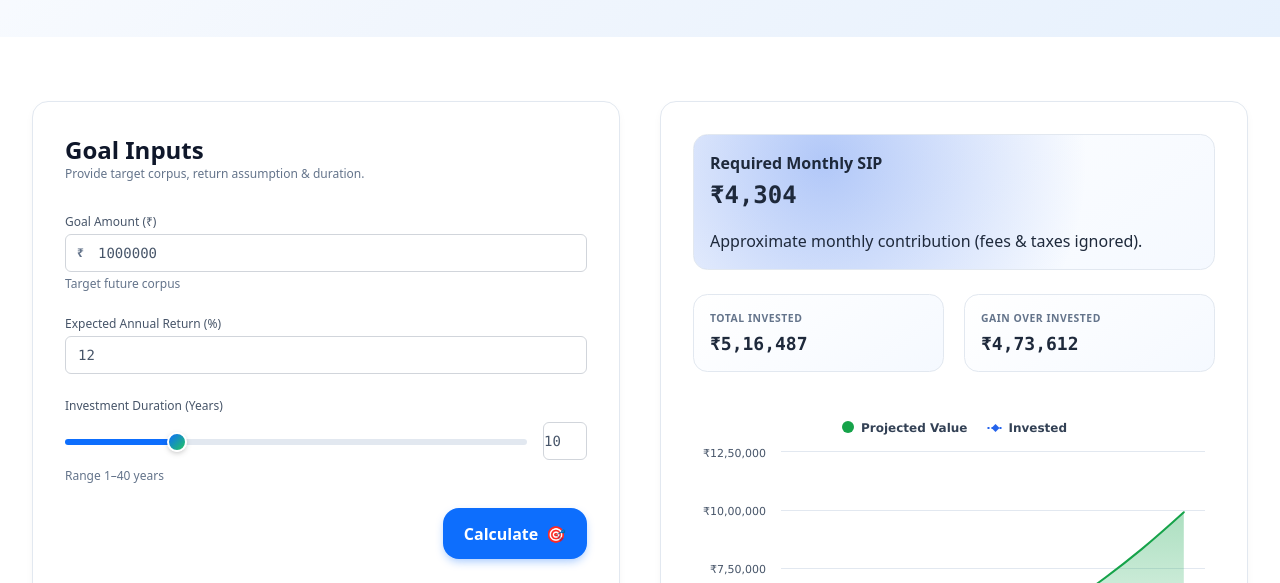
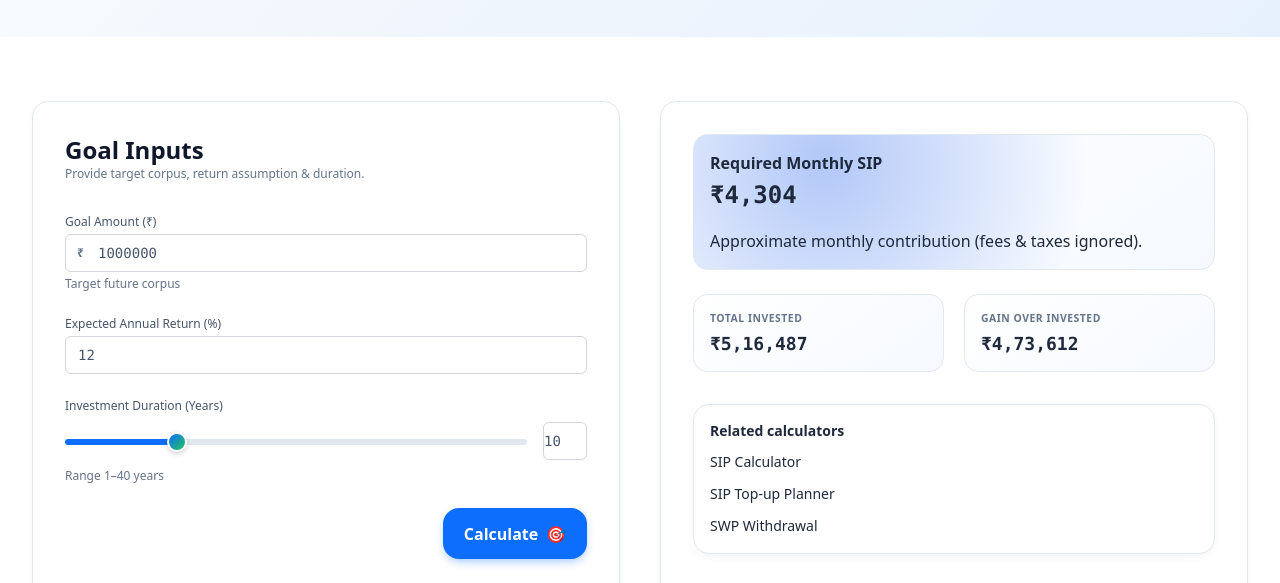
Before and after one commit to amistry3/herozero, a website: page pages/calculators/sip-goal.html in a window 1280 px wide. Shown: the part 187-770 px from the top of the page. Drawn offline with nearby package versions, Linux system fonts and the light colour scheme.

Commit message:
Add related calculators functionality to multiple calculator pages

```diff
--- /dev/null
+++ b/assets/js/related-calculators.js
@@ -0,0 +1,101 @@
+// Inject Related Calculators block based on current calculator path
+(function(){
+  const map = {
+    '/pages/calculators/sip-calculator.html': [
+      ['SIP Goal','/pages/calculators/sip-goal.html'],
+      ['SIP Top-up Planner','/pages/calculators/sip-topup-planner.html'],
+      ['SWP Withdrawal','/pages/calculators/swp-withdrawal.html']
+    ],
+    '/pages/calculators/sip-goal.html': [
+      ['SIP Calculator','/pages/calculators/sip-calculator.html'],
+      ['SIP Top-up Planner','/pages/calculators/sip-topup-planner.html'],
+      ['SWP Withdrawal','/pages/calculators/swp-withdrawal.html']
+    ],
+    '/pages/calculators/sip-topup-planner.html': [
+      ['SIP Calculator','/pages/calculators/sip-calculator.html'],
+      ['SIP Goal','/pages/calculators/sip-goal.html'],
+      ['SWP Withdrawal','/pages/calculators/swp-withdrawal.html']
+    ],
+    '/pages/calculators/swp-withdrawal.html': [
+      ['SIP Calculator','/pages/calculators/sip-calculator.html'],
+      ['SIP Goal','/pages/calculators/sip-goal.html'],
+      ['SIP Top-up Planner','/pages/calculators/sip-topup-planner.html']
+    ],
+    '/pages/calculators/capital-gains-estimator.html': [
+      ['Indexation basics','/pages/calculators/capital-gains-estimator.html#indexation'],
+      ['Long vs Short term gains','/pages/calculators/capital-gains-estimator.html#ltst'],
+      ['Tax rules FY 2025-26','/pages/blog.html']
+    ],
+    '/pages/calculators/car-affordability.html': [
+      ['Car Affordability guide','/pages/guides/guides.html'],
+      ['EMI Prepayment','/pages/calculators/emi-prepayment-calculator.html']
+    ],
+    '/pages/calculators/mobile-affordability.html': [
+      ['Car Affordability','/pages/calculators/car-affordability.html']
+    ],
+    '/pages/calculators/emi-prepayment-calculator.html': [
+      ['EMI Prepayment','/pages/calculators/emi-prepayment-calculator.html'],
+      ['FD Calculator','/pages/calculators/fd-calculator.html']
+    ],
+    '/pages/calculators/fd-calculator.html': [
+      ['EMI Prepayment','/pages/calculators/emi-prepayment-calculator.html'],
+      ['PPF Calculator','/pages/calculators/ppf-calculator.html']
+    ],
+    '/pages/calculators/income-tax-calculator.html': [
+      ['Capital Gains Estimator','/pages/calculators/capital-gains-estimator.html'],
+      ['HRA Calculator','/pages/calculators/hra-calculator.html']
+    ],
+    '/pages/calculators/ppf-calculator.html': [
+      ['FD Calculator','/pages/calculators/fd-calculator.html'],
+      ['EPF Interest','/pages/calculators/epf-interest-calculator.html']
+    ],
+    '/pages/calculators/rd-calculator.html': [
+      ['FD Calculator','/pages/calculators/fd-calculator.html'],
+      ['PPF Calculator','/pages/calculators/ppf-calculator.html']
+    ],
+    '/pages/calculators/nps-calculator.html': [
+      ['EPF Interest','/pages/calculators/epf-interest-calculator.html'],
+      ['PPF Calculator','/pages/calculators/ppf-calculator.html']
+    ],
+    '/pages/calculators/epf-interest-calculator.html': [
+      ['NPS Calculator','/pages/calculators/nps-calculator.html'],
+      ['PPF Calculator','/pages/calculators/ppf-calculator.html']
+    ],
+    '/pages/calculators/hra-calculator.html': [
+      ['Income Tax Calculator','/pages/calculators/income-tax-calculator.html'],
+      ['Gratuity Calculator','/pages/calculators/gratuity-calculator.html']
+    ],
+    '/pages/calculators/gratuity-calculator.html': [
+      ['HRA Calculator','/pages/calculators/hra-calculator.html'],
+      ['EPF Interest','/pages/calculators/epf-interest-calculator.html']
+    ]
+  };
+
+  const path = window.location.pathname.replace(/\/index.html$/, '');
+  // try exact match or endsWith
+  function findLinks(p){
+    if(map[p]) return map[p];
+    for(const k in map){ if(p.endsWith(k)) return map[k]; }
+    return null;
+  }
+  const links = findLinks(path) || [];
+  if(links.length===0) return; // nothing to inject
+
+  // build node
+  const wrap = document.createElement('aside');
+  wrap.className = 'card-tw p-4 mt-6';
+  const title = document.createElement('div'); title.className='font-semibold mb-2 text-sm text-slate-700 dark:text-slate-200'; title.textContent='Related calculators'; wrap.appendChild(title);
+  const ul = document.createElement('ul'); ul.className='grid gap-2';
+  links.forEach(([t,u])=>{
+    const li = document.createElement('li'); const a = document.createElement('a'); a.href = u; a.className='text-sm text-slate-700 dark:text-slate-200 hover:underline'; a.textContent = t; li.appendChild(a); ul.appendChild(li);
+  });
+  wrap.appendChild(ul);
+
+  // find insertion point: notes div, or results column, or main
+  const notes = document.getElementById('notes');
+  if(notes && notes.parentNode){ notes.parentNode.insertBefore(wrap, notes.nextSibling); return; }
+  // try metric-card parent
+  const metric = document.querySelector('.metric-card'); if(metric && metric.parentNode){ metric.parentNode.parentNode.insertBefore(wrap, metric.parentNode.nextSibling); return; }
+  // fallback: append to main
+  const main = document.querySelector('main'); if(main) main.appendChild(wrap);
+})();
--- a/pages/calculators/sip-goal.html
+++ b/pages/calculators/sip-goal.html
@@ -180,5 +180,6 @@
         // Ripple
         document.addEventListener('click',e=>{const t=e.target.closest('.btn-ripple');if(!t)return;const r=document.createElement('span');r.className='ripple-anim';const rect=t.getBoundingClientRect();const size=Math.max(rect.width,rect.height);r.style.width=r.style.height=size+'px';r.style.left=(e.clientX-rect.left-size/2)+'px';r.style.top=(e.clientY-rect.top-size/2)+'px';t.appendChild(r);setTimeout(()=>r.remove(),600);});
     </script>
+    <script src="/assets/js/related-calculators.js"></script>
 </body>
 </html>
```
Also changed, not shown: pages/calculators/capital-gains-estimator.html (+1 -0 lines), pages/calculators/car-affordability.html (+1 -0 lines), pages/calculators/sip-calculator.html (+1 -0 lines), pages/calculators/sip-topup-planner.html (+1 -0 lines), pages/calculators/swp-withdrawal.html (+1 -0 lines).
